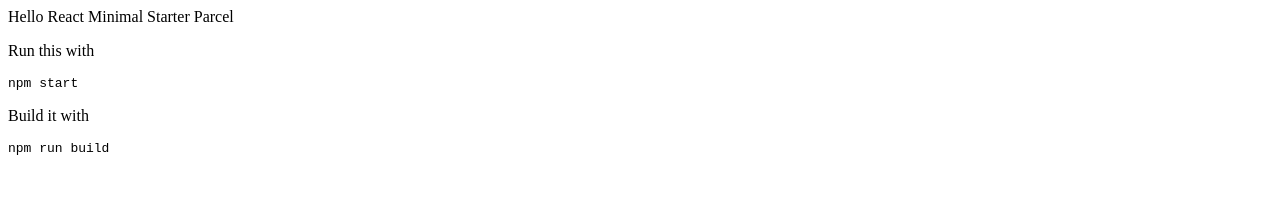
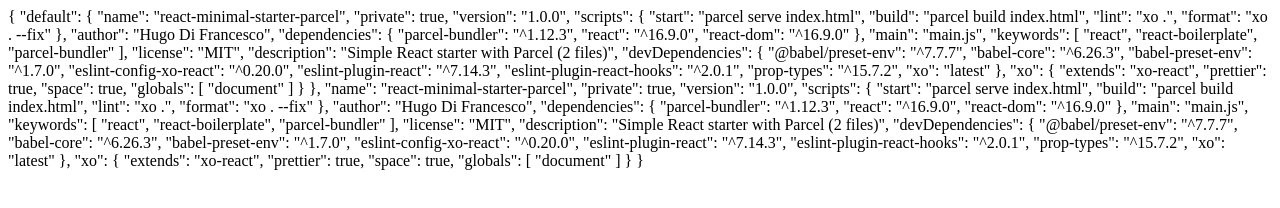
Before and after one commit to justin-hackin/react-minimal-starter-parcel, a React app: page / in a window 1280 px wide. Built offline with nearby package versions, Linux system fonts and the light colour scheme.

Commit message:
upload bug report example

```diff
--- a/index.html
+++ b/index.html
@@ -1,2 +1,14 @@
-<div id="app"></div>
-<script src="./main.js"></script>
+<!doctype html>
+<html lang="en">
+<head>
+  <meta charset="UTF-8">
+  <meta name="viewport"
+        content="width=device-width, user-scalable=no, initial-scale=1.0, maximum-scale=1.0, minimum-scale=1.0">
+  <meta http-equiv="X-UA-Compatible" content="ie=edge">
+  <title>Document</title>
+</head>
+<body>
+  <div id="app"></div>
+  <script src="./main.js"></script>
+</body>
+</html>
--- a/main.js
+++ b/main.js
@@ -1,22 +1,25 @@
 import React from 'react';
-import PropTypes from 'prop-types';
-
 import ReactDOM from 'react-dom';
 
-const Hello = ({who}) => <p>Hello {who}</p>;
+const fileName = './package.json';
 
-Hello.propTypes = {
-  who: PropTypes.string.isRequired
-};
+class App extends React.Component {
+  async componentDidMount() {
+    // this works
+    const json = await import('./package.json');
 
-const App = () => (
-  <>
-    <Hello who="React Minimal Starter Parcel" />
-    <p>Run this with</p>
-    <code>npm start</code>
-    <p>Build it with</p>
-    <code>npm run build</code>
-  </>
-);
+    // this does not
+    // const json = await import(fileName);
+    this.setState({ json });
+  }
+
+  render() {
+    const { json } = this.state || {};
+    if (!json) { return false; }
+    return (<div>
+      {JSON.stringify(json, null, 2)}
+    </div>);
+  }
+}
 
 ReactDOM.render(<App />, document.querySelector('#app'));
--- a/package.json
+++ b/package.json
@@ -23,6 +23,9 @@
   "license": "MIT",
   "description": "Simple React starter with Parcel (2 files)",
   "devDependencies": {
+    "@babel/preset-env": "^7.7.7",
+    "babel-core": "^6.26.3",
+    "babel-preset-env": "^1.7.0",
     "eslint-config-xo-react": "^0.20.0",
     "eslint-plugin-react": "^7.14.3",
     "eslint-plugin-react-hooks": "^2.0.1",
```
Also changed, not shown: .babelrc.js (added), README.md.
